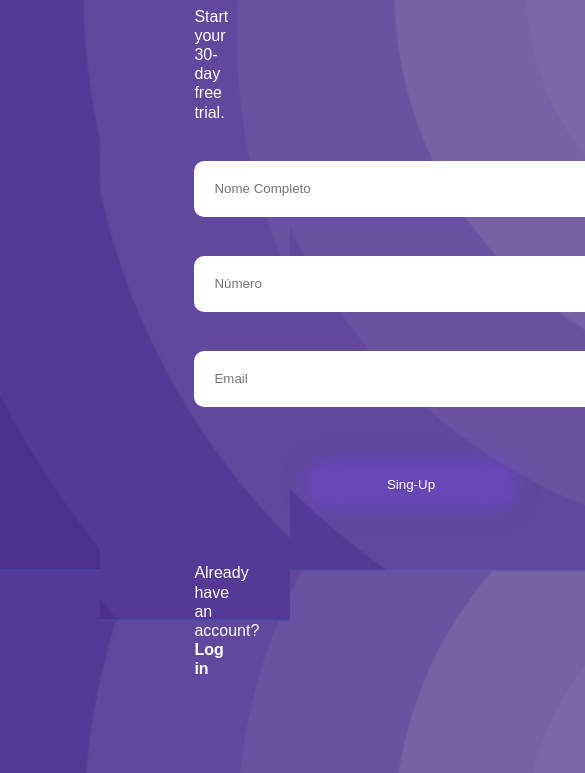
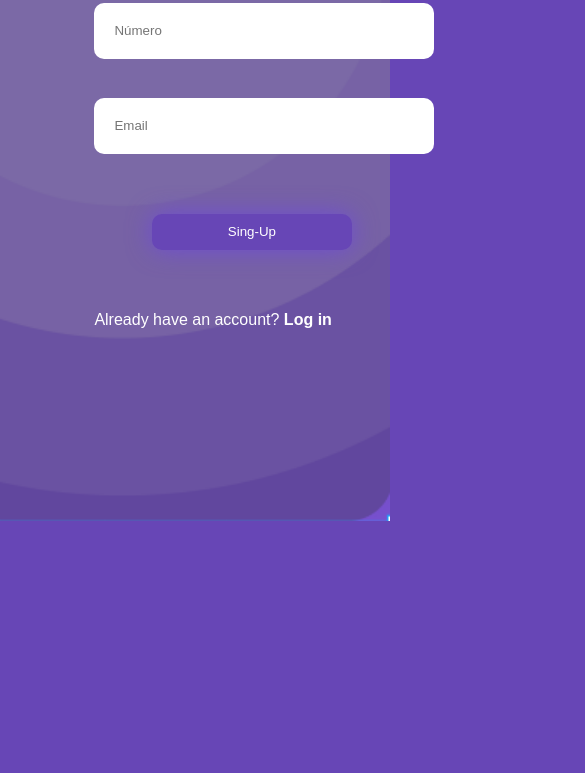
Before and after one commit to GuilhermeAraujo062/sing-up, a plain HTML site: page index.html in a window 390 px wide. Shown: the part 323-1096 px from the top of the page, 585 px wide, since content can reach past the window. After the commit the page ends 844 px from the top, so only its background shows below. Drawn offline with Linux system fonts and the light colour scheme.

Commit message:
atualizaçao css

```diff
--- a/style.css
+++ b/style.css
@@ -32,7 +32,7 @@ html, body {
     font-family: var(--fonte-padrao);
     color: white;
     max-height: 100vh;
-    margin: 50px;
+
 
     background-image: url(imagens/fundo.png);
     background-repeat: no-repeat;
@@ -42,6 +42,7 @@ html, body {
 }
 
 #menu {
+    width: 100vh;
     max-width: 300px;
     padding: 10vh;
     border-radius: 10px;
@@ -94,8 +95,31 @@ button {
 }
 
 button:hover {
-    background-color: rgba(0, 0, 0, 0.055);
     box-shadow: 0px 0px 25px #6d48dd54;
     transition-duration: 0.2s;
     cursor: pointer;
 }
+
+@media (max-width: 600px){
+    label, input {
+        padding: 20px;
+        width: 300px;
+        border-radius: 10px;
+        border: none;
+    }
+
+    button {
+        background-color: #6746B6;
+        color: white;
+        border: none;
+        box-shadow: 0px 0px 25px #6d48ddd2;
+        text-align: center;
+
+        padding: 10px;
+        width: 200px;
+        border-radius: 10px;
+        margin-top: 50px;
+        margin-bottom: 50px;
+        margin-left: 8vh;
+    }
+}
```
